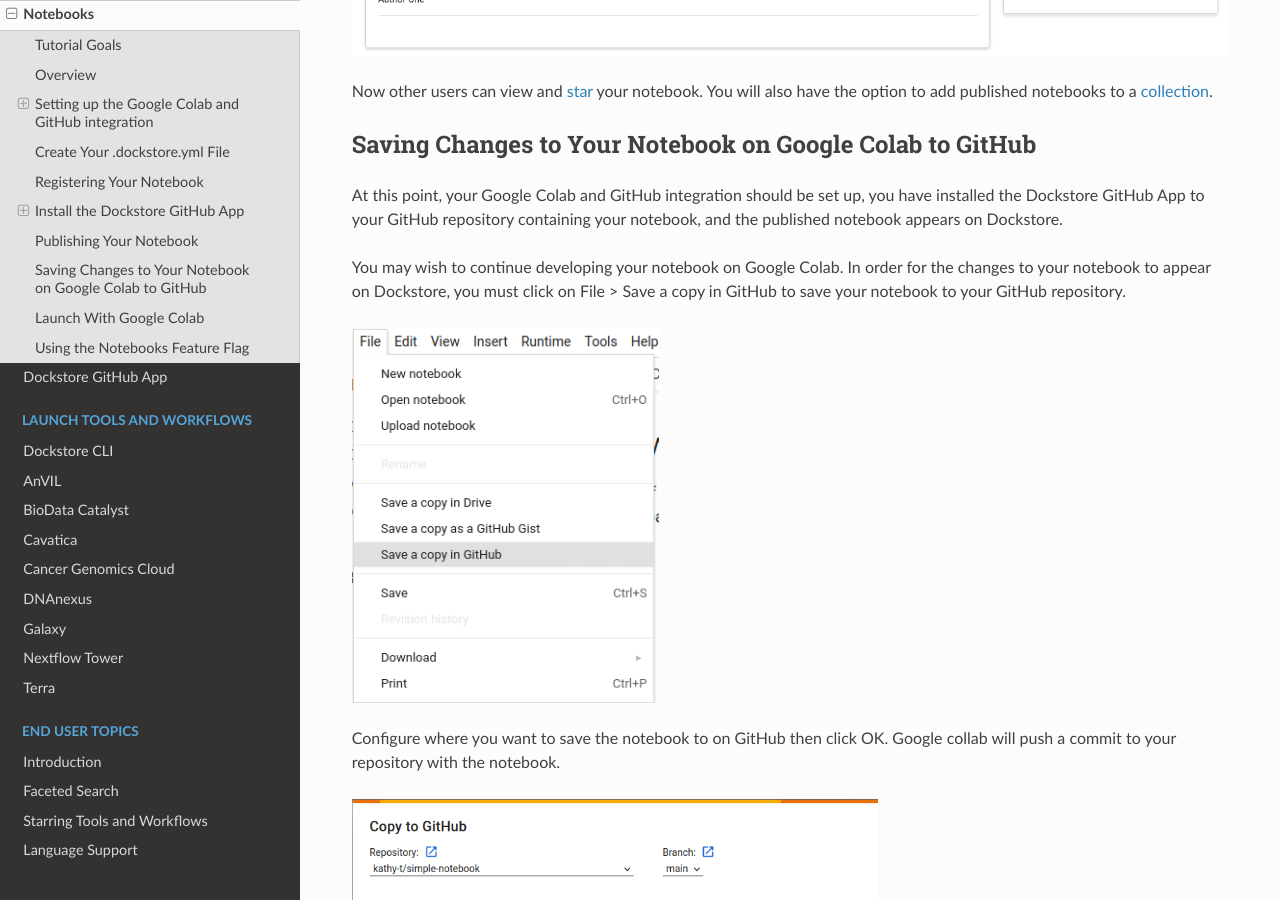
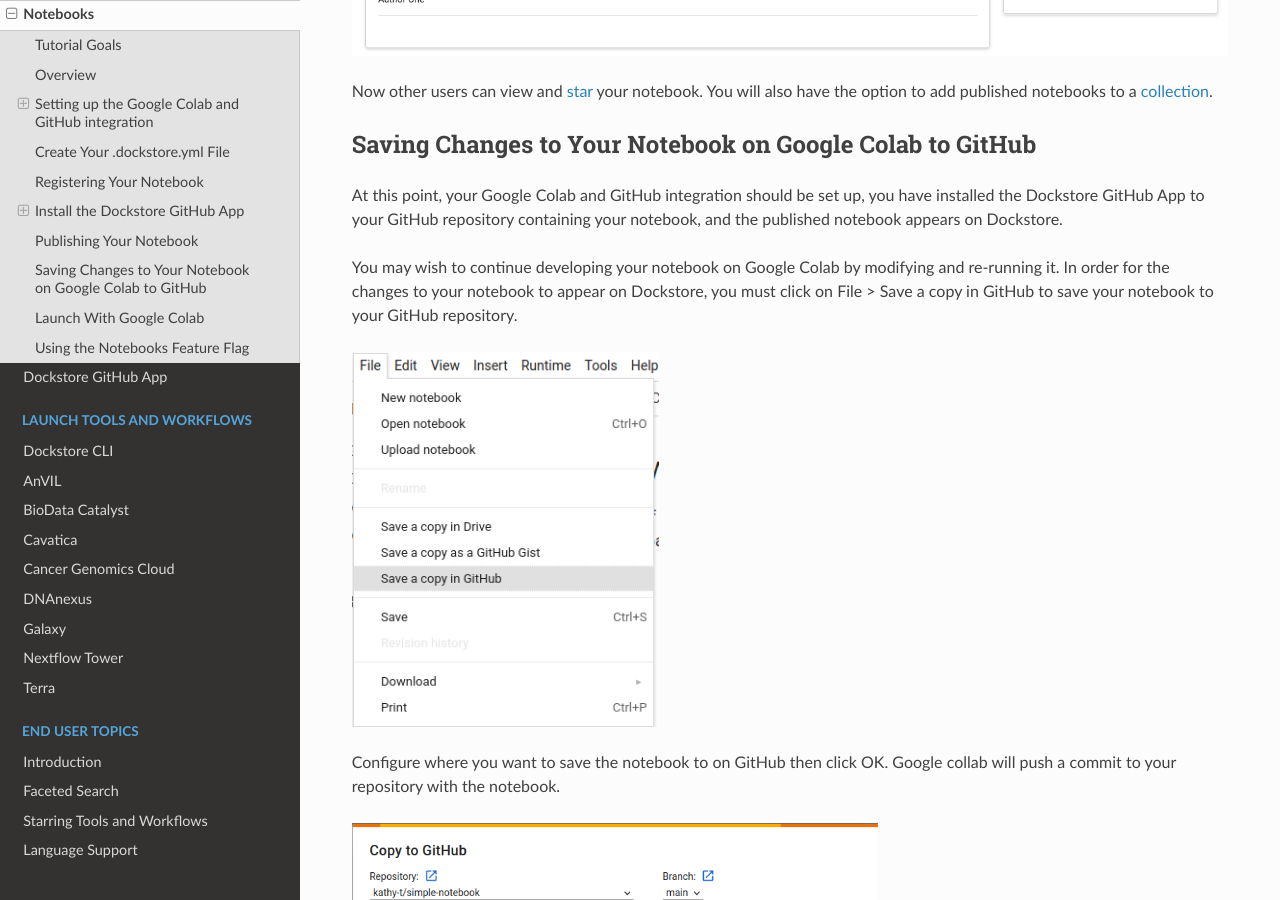
Before and after one commit to dockstore/dockstore-documentation, a Sphinx documentation site: the page built from docs/getting-started/getting-started-with-notebooks.rst, in a window 1280 px wide and 900 px high, scrolled down 9375 px. Built offline with Sphinx 7.4.7 and the Read the Docs theme 2.0.0, drawn with Linux system fonts in a browser that asks for light colours.

Commit message:
Specify re-running the modified notebook

```diff
--- a/docs/getting-started/getting-started-with-notebooks.rst
+++ b/docs/getting-started/getting-started-with-notebooks.rst
@@ -121,7 +121,7 @@
 
 At this point, your Google Colab and GitHub integration should be set up, you have installed the Dockstore GitHub App to your GitHub repository containing your notebook, and the published notebook appears on Dockstore.
 
-You may wish to continue developing your notebook on Google Colab. In order for the changes to your notebook to appear on Dockstore, you must click on File > Save a copy in GitHub to save your notebook to your GitHub repository.
+You may wish to continue developing your notebook on Google Colab by modifying and re-running it. In order for the changes to your notebook to appear on Dockstore, you must click on File > Save a copy in GitHub to save your notebook to your GitHub repository.
 
 .. figure:: /assets/images/docs/google-colab-save-on-github.png
     :width: 35 %
```
